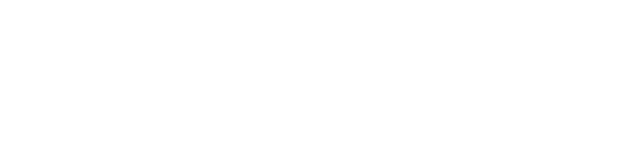
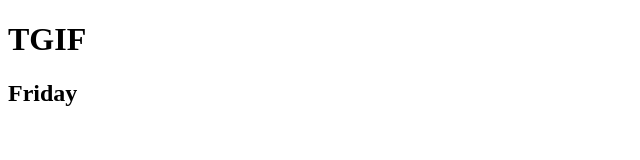
Before and after one commit to joaonabosne/friday, a plain HTML site: page index.html in a window 1280 px wide. Shown: the whole page, without its empty margins (0-640 px from the left). Drawn offline with Linux system fonts and the light colour scheme.

Commit message:
added h2  tag

```diff
--- a/index.html
+++ b/index.html
@@ -5,6 +5,7 @@
     <title>Friday</title>
 </head>
 <body>
-
+    <h1>TGIF</h1>
+    <h2>Friday</h2>
 </body>
 </html>
```
